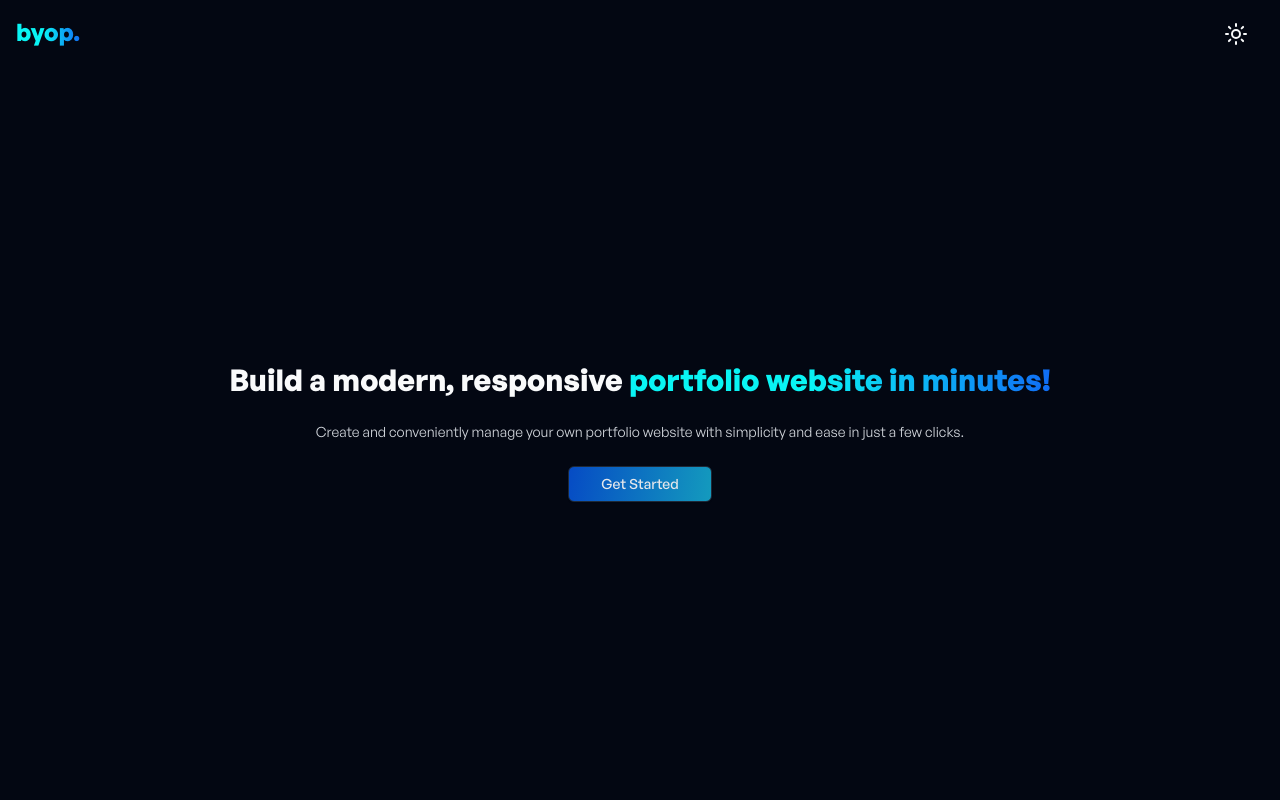
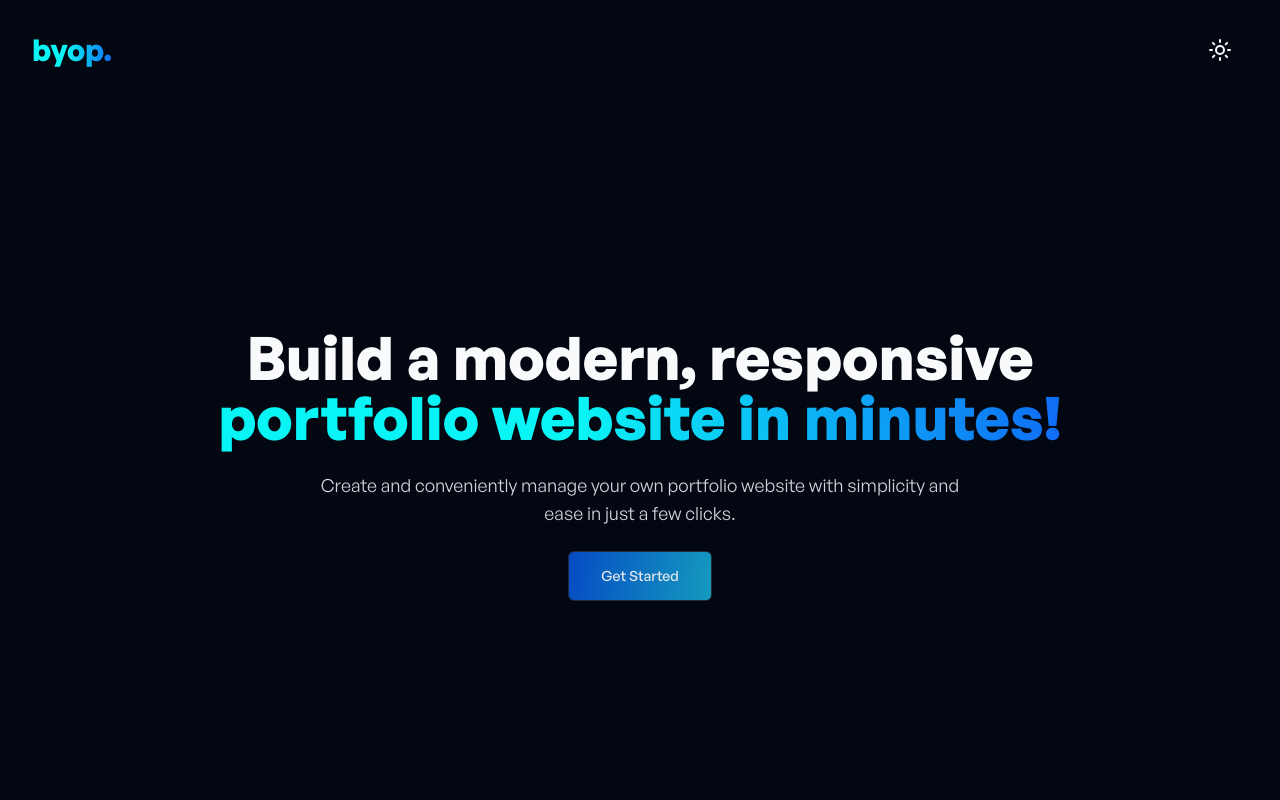
Before and after one commit to Daniel-Ezekiel/byop, a Next.js app: page / in a window 1280 px wide. Shown: the top 800 px of the page. Built offline with nearby package versions, Linux system fonts and the light colour scheme.

Commit message:
feat: responsiveness for header and hero complete

```diff
--- a/src/app/page.tsx
+++ b/src/app/page.tsx
@@ -22,11 +22,11 @@ export default function Home() {
 
   return (
     <div className='font-[family-name:var(--font-general-sans-regular)] p-4'>
-      <header className='max-h-[10dvh] flex items-center'>
+      <header className='max-h-[10dvh] flex items-center lg:p-4'>
         <nav className='w-full flex space-between'>
           <Link
             href={"/"}
-            className='text-2xl font-[family-name:var(--font-general-sans-bold)] bg-gradient-linear-100 bg-clip-text text-transparent'
+            className='text-3xl font-[family-name:var(--font-general-sans-bold)] bg-gradient-linear-100 bg-clip-text text-transparent'
           >
             byop.
           </Link>
@@ -41,14 +41,14 @@ export default function Home() {
       </header>
 
       <main className='grid place-items-center gap-16'>
-        <section className='min-h-[95dvh]  flex flex-col items-center justify-center gap-4 text-center'>
-          <h1 className='text-3xl font-[family-name:var(--font-general-sans-bold)]'>
+        <section className='min-h-[95dvh]  flex flex-col items-center justify-center gap-4 text-center sm:max-w-[28rem] md:max-w-[38rem] lg:max-w-[54rem]'>
+          <h1 className='text-4xl font-[family-name:var(--font-general-sans-bold)] md:text-5xl lg:text-6xl'>
             Build a modern, responsive{" "}
             <span className='bg-gradient-linear-100 bg-clip-text text-transparent'>
               portfolio website in minutes!
             </span>
           </h1>
-          <p className='p-2 text-sm font-[family-name:var(--font-general-sans-regular)] text-gray-300'>
+          <p className='p-2 font-[family-name:var(--font-general-sans-regular)] text-gray-300 md:px-12 md:text-lg lg:px-28'>
             Create and conveniently manage your own portfolio website with
             simplicity and ease in just a few clicks.
           </p>
@@ -57,7 +57,7 @@ export default function Home() {
             href='/'
             className={`${buttonVariants({
               variant: "outline",
-            })} px-8 text-sm bg-gradient-linear-300 text-gray-200 font-[family-name:var(--font-general-sans-medium)] active:scale-95 transition-all ease-in-out duration-500`}
+            })} px-8 py-6 bg-gradient-linear-300 text-gray-200 font-[family-name:var(--font-general-sans-medium)] text-base active:scale-95 transition-all ease-in-out duration-500`}
           >
             Get Started
           </Link>
```
